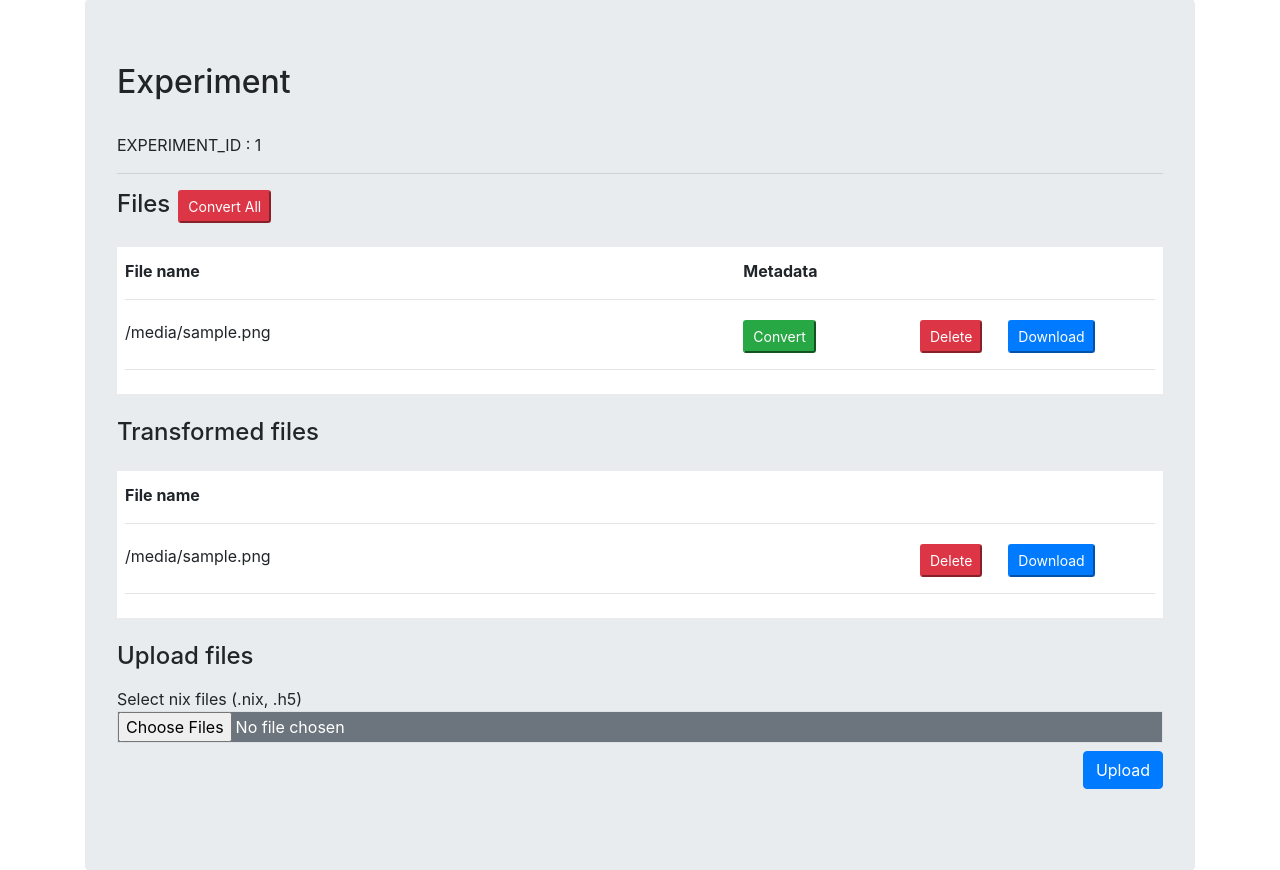
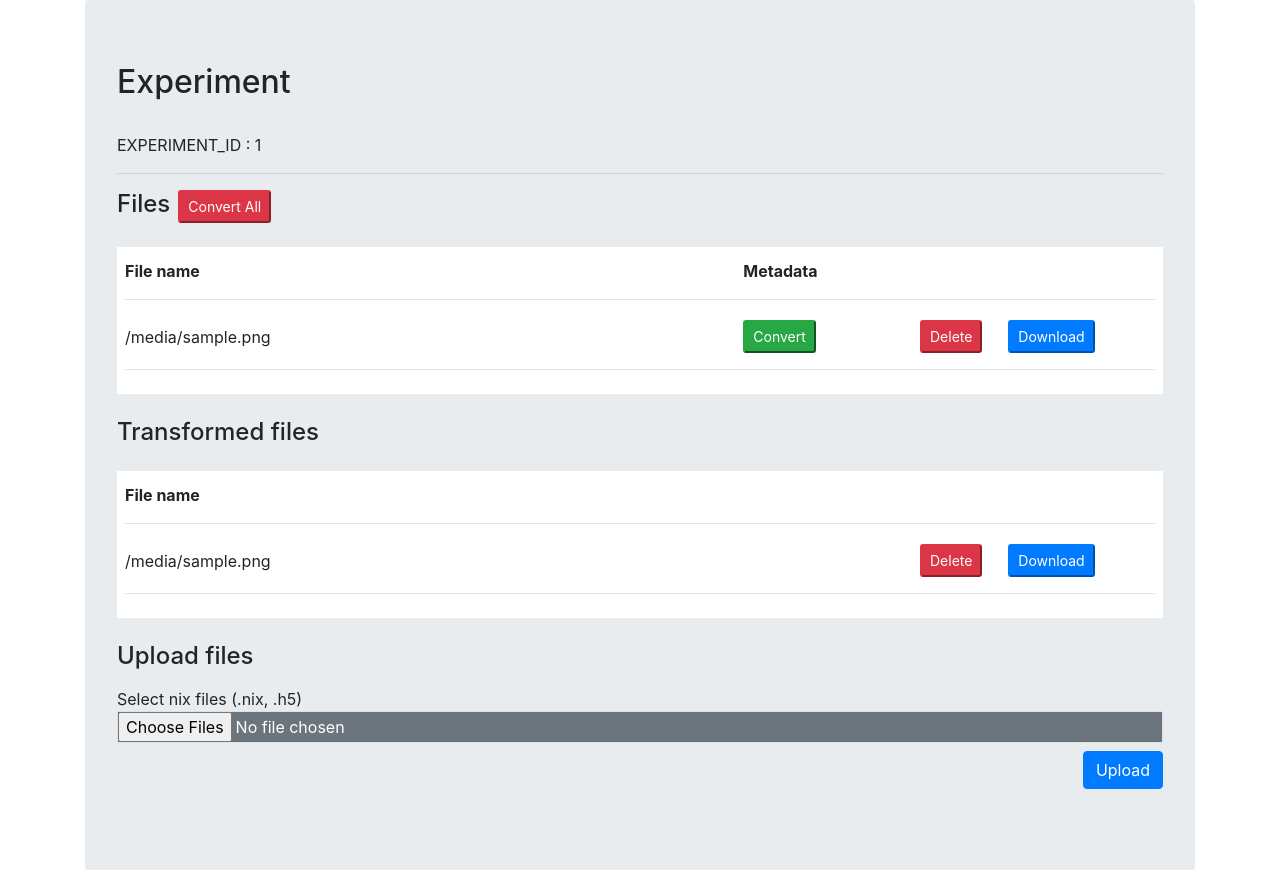
Before and after one commit to hard456/dp, a Django app: template templates/nix/experiment.html in a window 1280 px wide. Shown: the part 219-1089 px from the top of the page. Run offline with Django 3.2, Linux system fonts and the light colour scheme; the template is opened without the code that fills it: most values are stand-ins (such as "Sample title", 1, 10 or a date in 2020); parts of the project's set-up code (start-up, migrations or seed data) failed here and were passed over; some libraries are stand-ins or nearby versions.

Commit message:
grid vertical align center

```diff
--- a/templates/nix/experiment.html
+++ b/templates/nix/experiment.html
@@ -38,13 +38,13 @@
                 </form>
 
                 <div class="bg-white p-2 mt-4">
-                    <div class="row">
+                    <div class="row align-items-center">
                         <div class="col-12 col-md-7 mt-1"><strong>File name</strong></div>
                         <div class="col-12 col-md-2 mt-1"><strong>Metadata</strong></div>
                     </div>
                     <hr>
                     {% for file in files %}
-                        <div class="row">
+                        <div class="row align-items-center">
                             <div class="col-12 col-md-7 mt-1" style="word-break: break-all;">{{ file }}</div>
                             <div class="col-12 col-md-2 mt-1">
                                 <form method="post" action="{% url 'convert_file' id=experiment_id name=file %}"
@@ -80,12 +80,12 @@
                 <h4 class="mb-2 mt-4">Transformed files</h4>
 
                 <div class="bg-white p-2 mt-4">
-                    <div class="row">
+                    <div class="row align-items-center">
                         <div class="col-12 col-md-9 mt-1"><strong>File name</strong></div>
                     </div>
                     <hr>
                     {% for file in transformed_files %}
-                        <div class="row">
+                        <div class="row align-items-center">
                             <div class="col-12 col-md-9 mt-1" style="word-break: break-all;">{{ file }}</div>
                             <div class="col-12 col-md-1 mt-1">
                                 <form method="post" action="{% url 'delete' id=experiment_id name=file %}">
```
